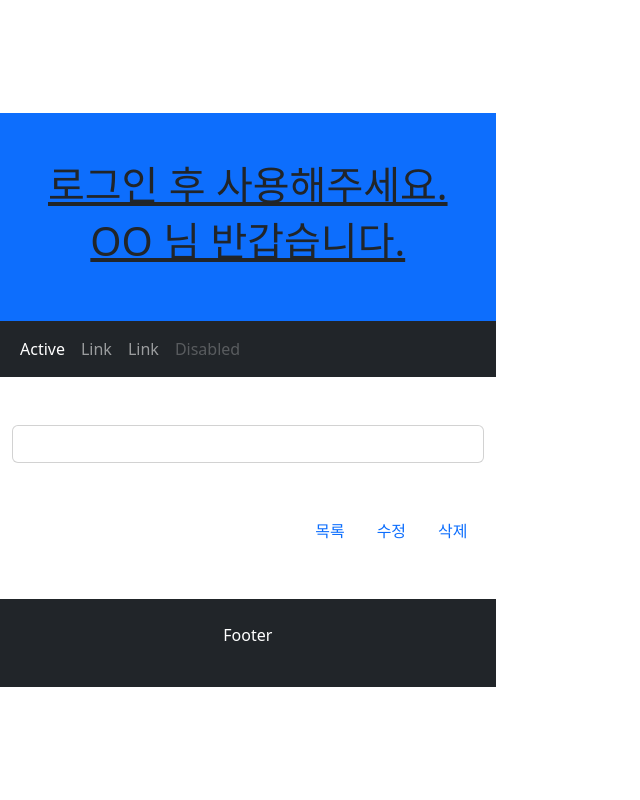
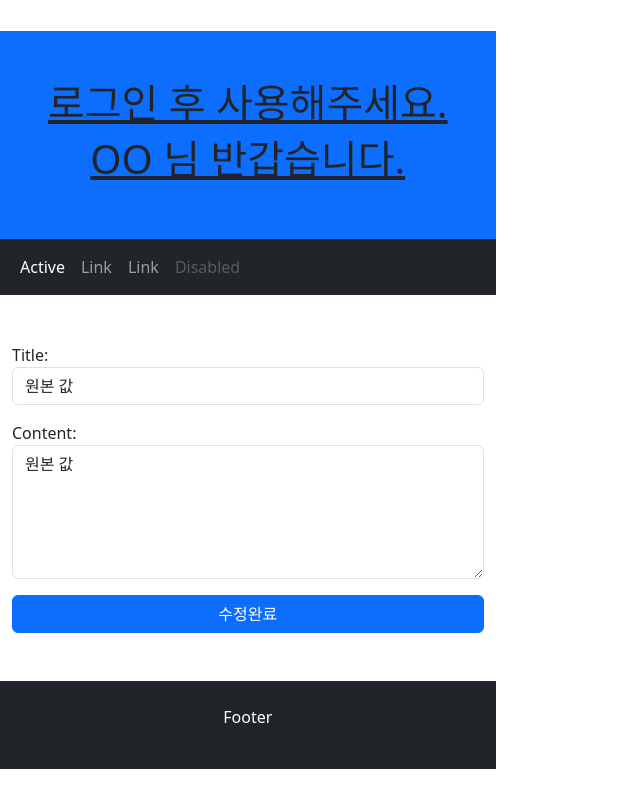
Before and after one commit to NamSangwon/LG_CNS_AM_INSPIRE_CAMP_2, a React (Vite) app: page /board/update in a window 1280 px wide. Shown: the whole page, without its empty margins (0-640 px from the left). Built offline with nearby package versions, Linux system fonts and the light colour scheme.

Commit message:
modify Update Component

```diff
--- a/src/pages/Update.jsx
+++ b/src/pages/Update.jsx
@@ -1,28 +1,22 @@
 const Update = () => {
   return (
     <>
-      <div className="container mt-5">
-        <div className="card">
-          <div className="card-body">
-            <span className="badge bg-primary rounded-pill" th:text="${board.id} + '번'"></span>
-            <h5 className="card-title" th:text="${board.title}"></h5>
-            <h6 className="card-subtitle mb-2 text-muted" th:text="${board.userId}"></h6>
-            <p className="card-text" th:text="${board.content}"></p>
-          </div>
+      <div class="container mt-5">
+        <div class="row">
+          <form method="post" th:action="@{/board/update/} + ${board.id}">
+            <div class="mb-3">
+              <label for="title">Title:</label>
+              <input type="text" class="form-control" id="title" name="title" value="원본 값"/>
+            </div>
+            <div class="mb-3">
+              <label for="content">Content:</label>
+              <textarea class="form-control" rows="5" name="content" id="content" value="원본 값"></textarea>
+            </div>
+            <div class="d-grid gap-2">
+              <button class="btn btn-primary" id="complete">수정완료</button>
+            </div>
+          </form>
         </div>
-      </div>
-      <div className="container mt-5">
-        <ul className="nav justify-content-end">
-          <li className="nav-item">
-            <a className="nav-link" href="#" id="list">목록</a>
-          </li>
-          <li className="nav-item">
-            <a className="nav-link" href="#" id="update">수정</a>
-          </li>
-          <li className="nav-item">
-            <a className="nav-link" href="#" id="delete" th:num="${board.id}">삭제</a>
-          </li>
-        </ul>
       </div>
     </>
   );
```
